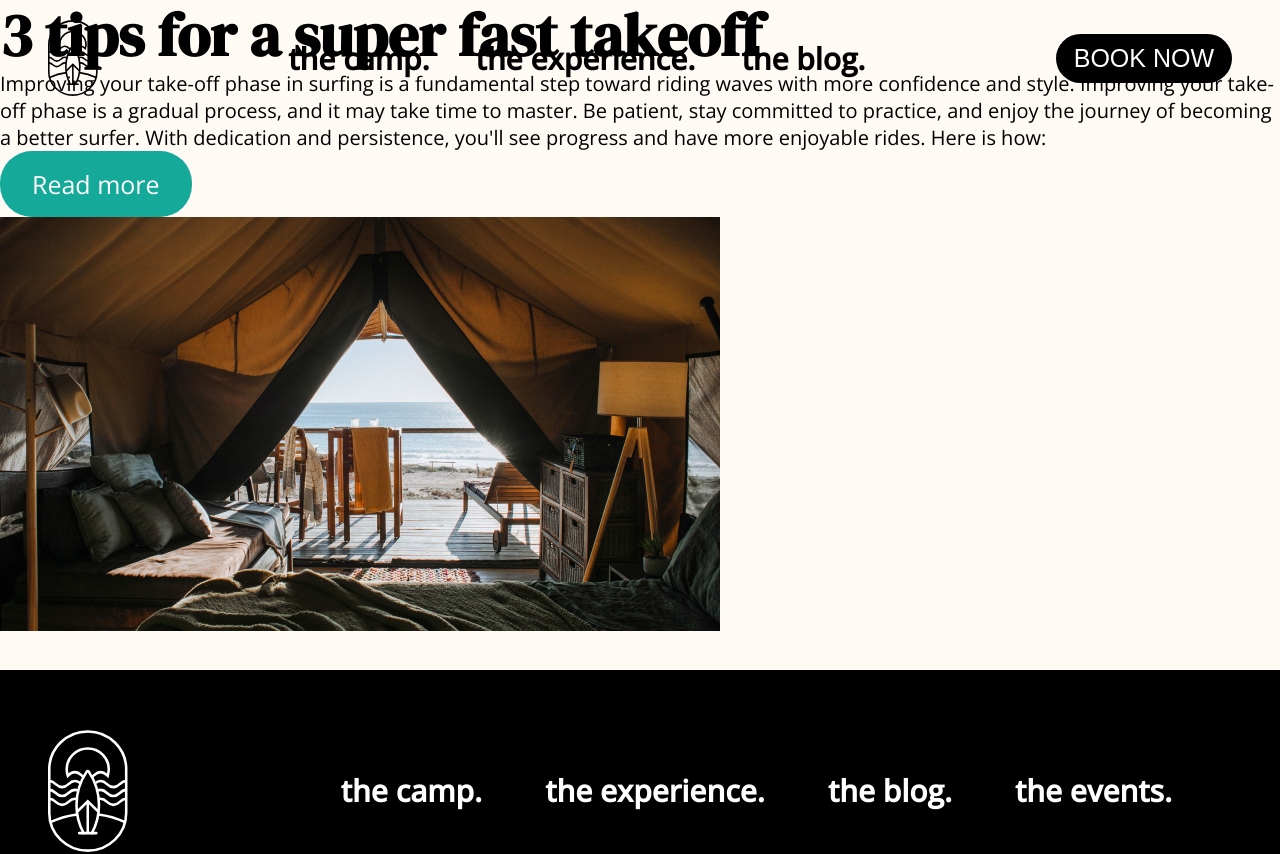
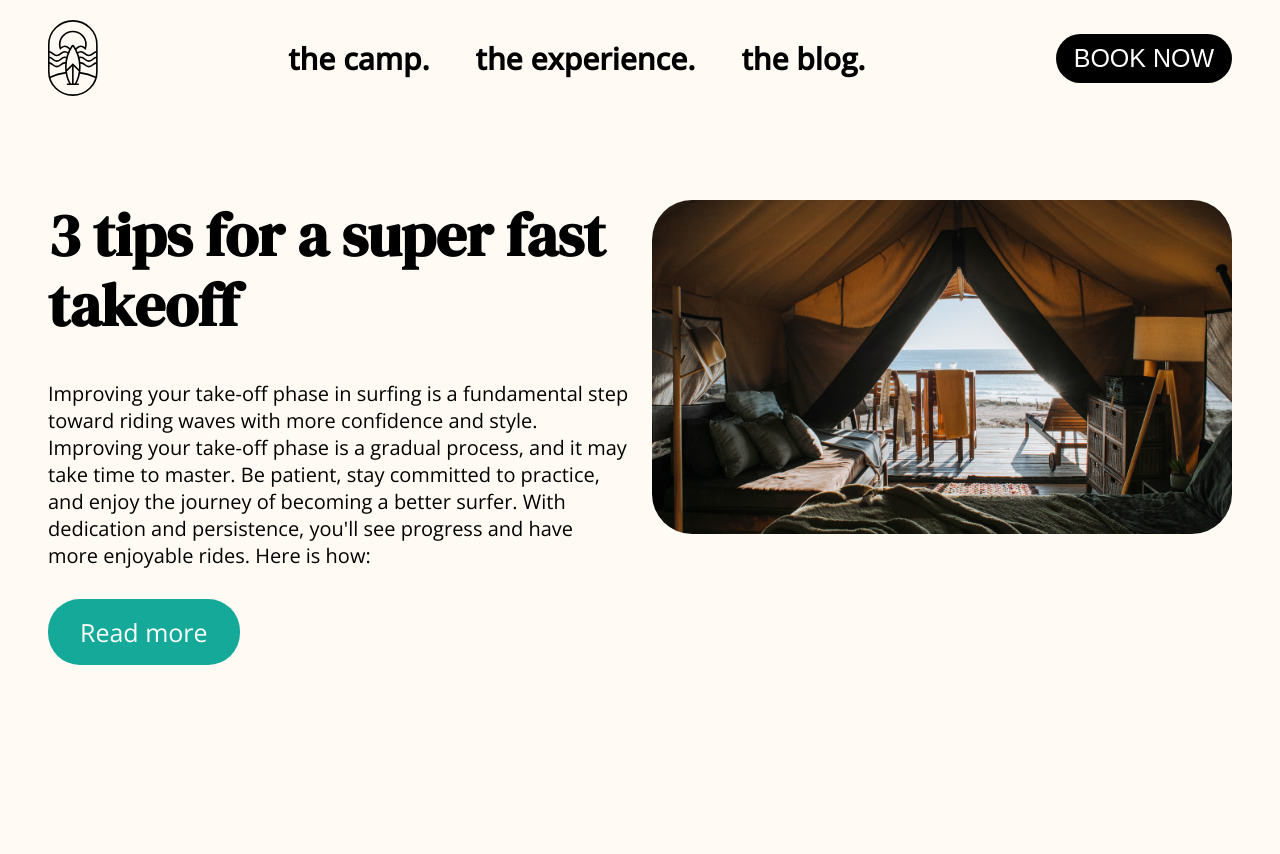
Before and after one commit to Nickfis/surfcamp, a Next.js app: page /blog in a window 1280 px wide. Shown: the top 854 px of the page. Built offline with nearby package versions, Linux system fonts and the light colour scheme.

Commit message:
Highlight article styling

```diff
--- a/app/_components/Blog/HighlightArticle.jsx
+++ b/app/_components/Blog/HighlightArticle.jsx
@@ -11,7 +11,7 @@
           Read more
         </Link>
       </div>
-      <img src={featuredImage} alt="" />
+      <img className="highlight-article__image" src={featuredImage} alt="" />
     </article>
   );
 };
--- a/app/blog/page.jsx
+++ b/app/blog/page.jsx
@@ -17,7 +17,7 @@
     featuredImage: "/assets/hero-experience.png",
   };
   return (
-    <main>
+    <main className="blog-page">
       <HighlightArticle data={highlightArticleData} />
     </main>
   );
--- /dev/null
+++ b/sass/components/blog/_highlight-article.scss
@@ -0,0 +1,22 @@
+.highlight-article {
+  display: flex;
+  justify-content: space-between;
+  align-items: flex-start;
+  width: 100%;
+  margin-bottom: 10rem;
+
+  &__info {
+    width: 49%;
+
+    & .copy {
+      margin-top: 4rem;
+      margin-bottom: 3rem;
+    }
+  }
+
+  &__image {
+    width: 49%;
+    height: auto;
+    border-radius: 4rem;
+  }
+}
--- a/sass/main.scss
+++ b/sass/main.scss
@@ -8,3 +8,7 @@
 @import "components/footer";
 @import "components/hero-section";
 @import "components/info-block";
+
+@import "components/blog/highlight-article";
+
+@import "pages/blog";
--- /dev/null
+++ b/sass/pages/_blog.scss
@@ -0,0 +1,3 @@
+.blog-page {
+  padding: 20rem 4.8rem 12rem;
+}
```
